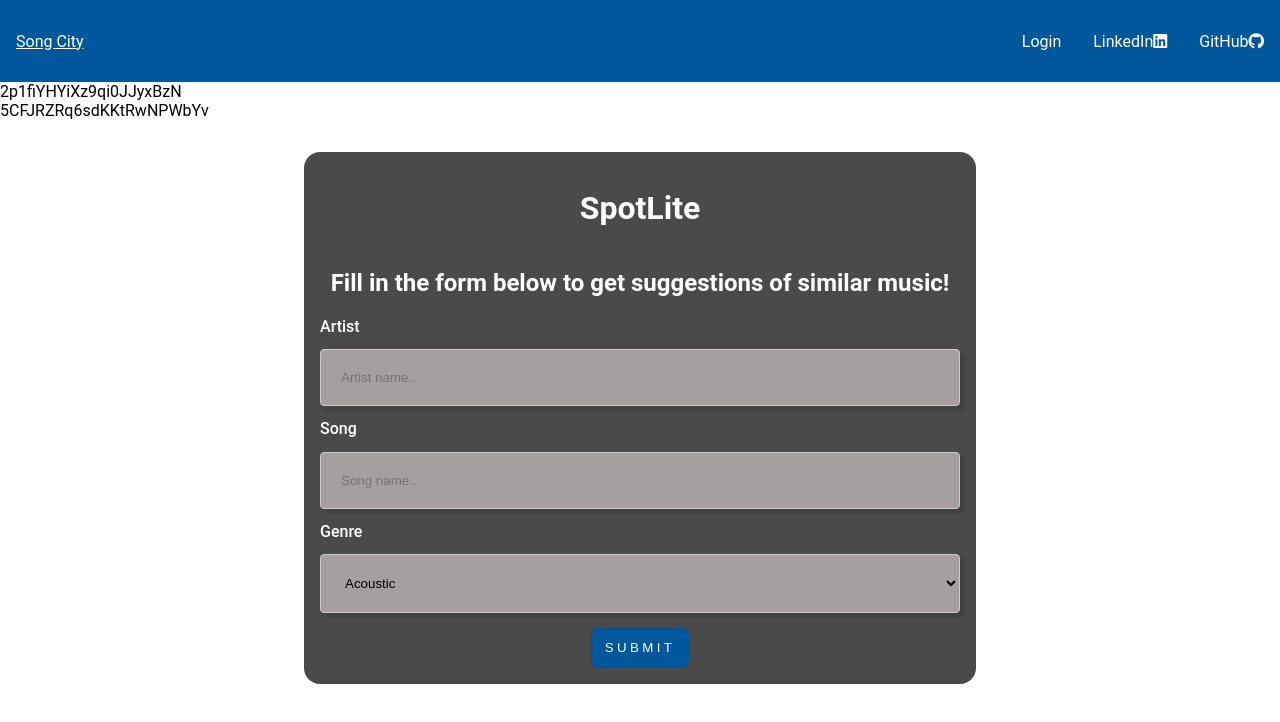
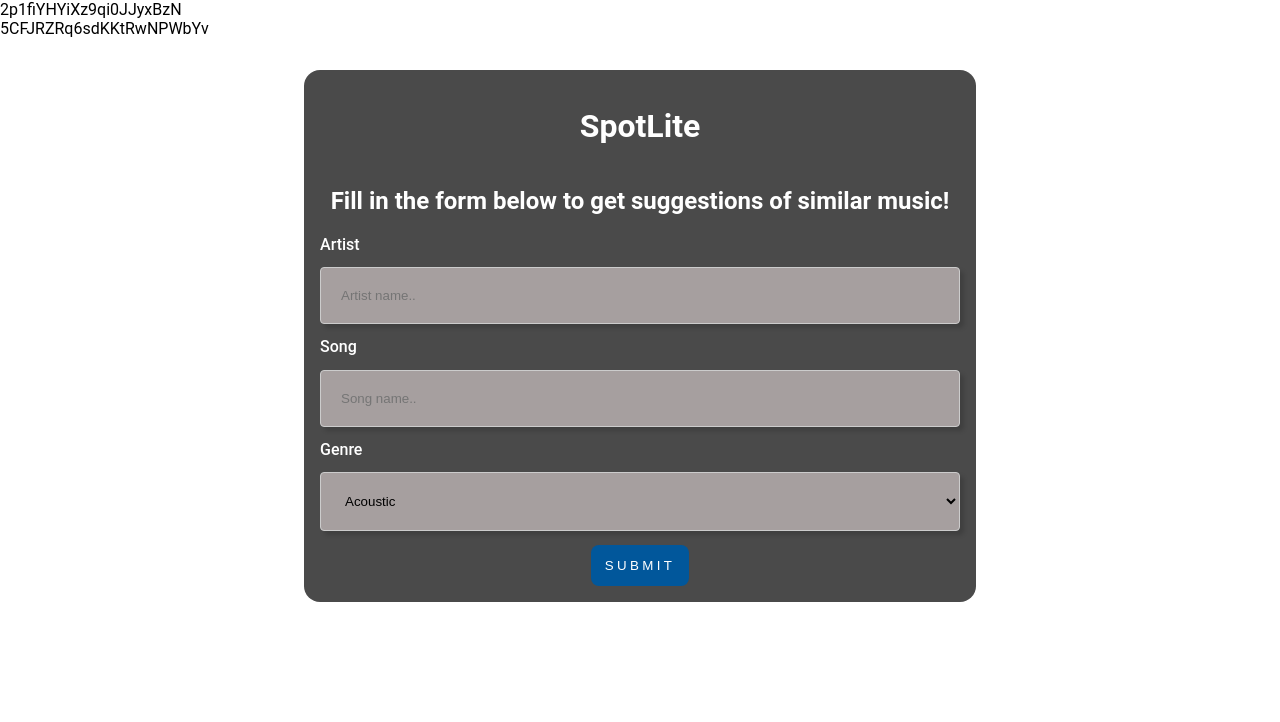
Before and after one commit to mlenahan/SpotLite, a plain HTML site: page index.html in a window 1280 px wide. Drawn offline with Linux system fonts and the light colour scheme.

Commit message:
Remove header

```diff
--- a/index.html
+++ b/index.html
@@ -10,32 +10,6 @@
 </head>
 
 <body>
-    <header>
-        <nav>
-
-            <ul id="menu">
-
-                <li id='site-name'>
-                    <a href='results.html'>Song City</a>
-                </li>
-
-                <li>
-                    <a href="https://github.com/mlenahan" target="_blank" rel="noopener"
-                        aria-label="Visit my GitHub page (opens in a new tab)">GitHub<i class="fab fa-github"></i></a>
-                </li>
-
-                <li>
-                    <a href="https://www.linkedin.com/in/michael-lenahan-84b445135/" target="_blank" rel="noopener"
-                        aria-label="Visit my linkedin page (opens in a new tab)">LinkedIn<i
-                            class="fab fa-linkedin"></i></a>
-                </li>
-
-                <li>
-                    <a href="login.html">Login</a>
-                </li>
-            </ul>
-        </nav>
-    </header>
     <div>2p1fiYHYiXz9qi0JJyxBzN</div>
     <div>5CFJRZRq6sdKKtRwNPWbYv</div>
     <div id="root"></div>
```
Also changed, not shown: login.html (+0 -27 lines).
